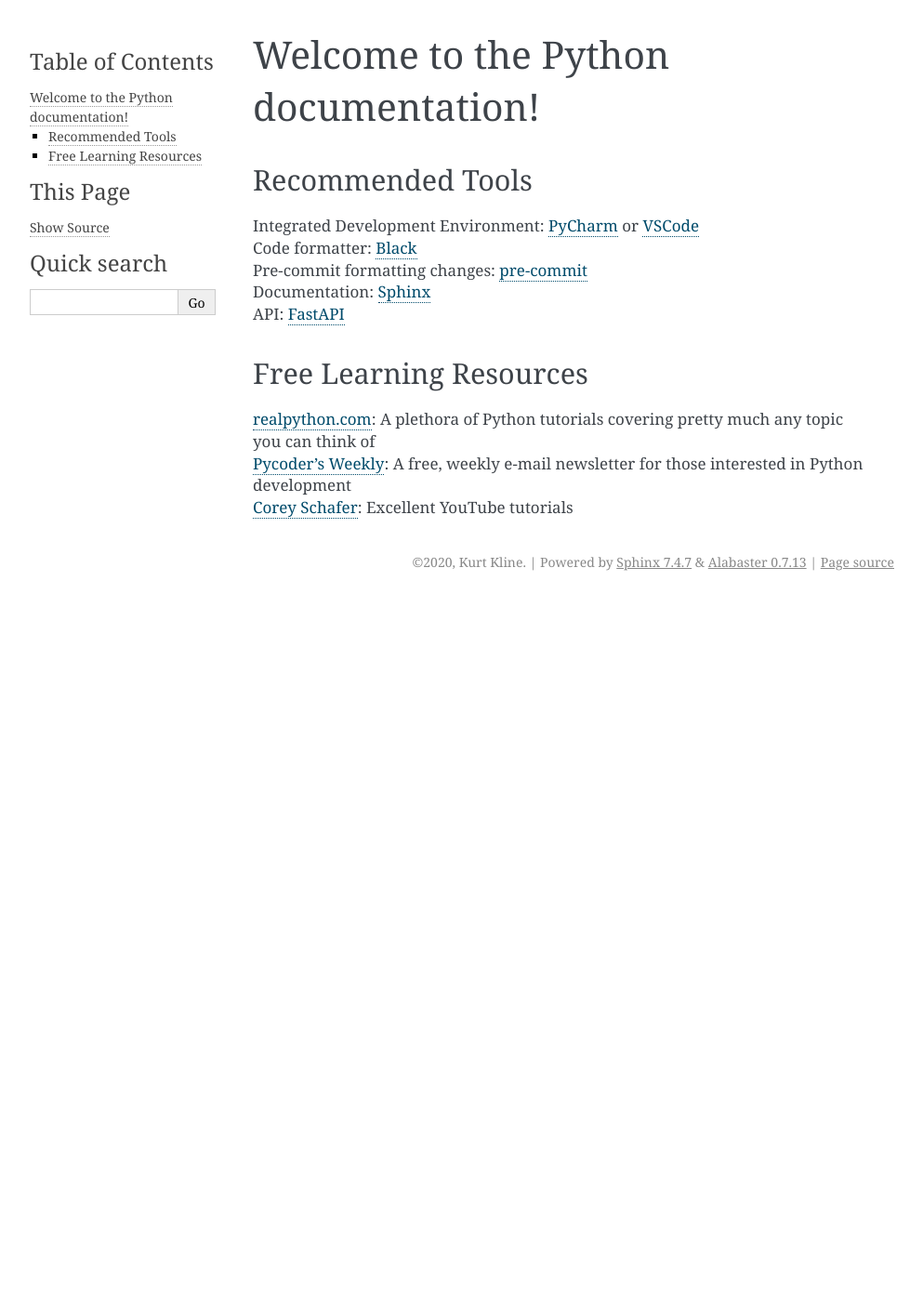
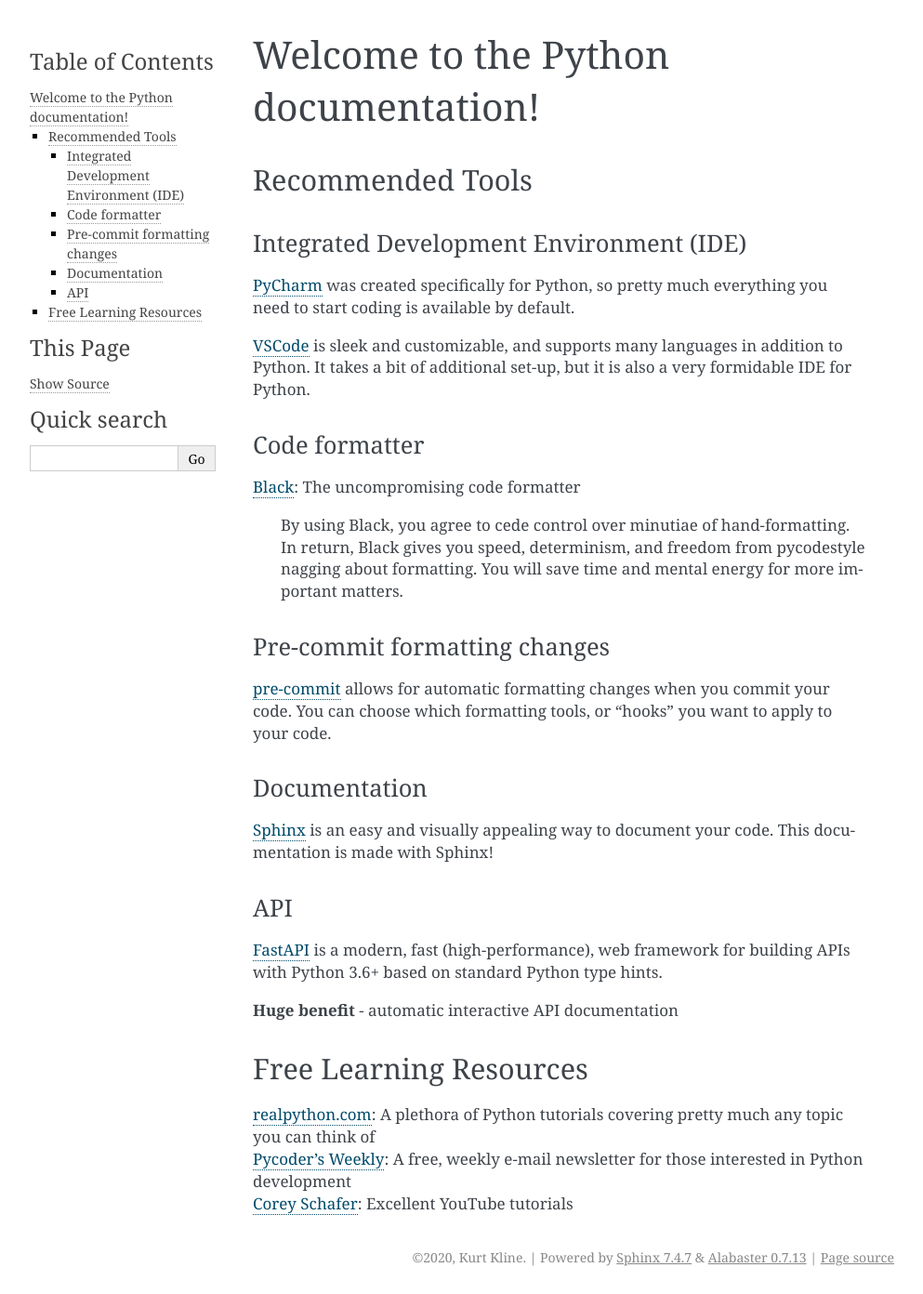
Before and after one commit to julianripplink/lpn-techies, a Sphinx documentation site: the page built from docs/languages/python.md, in a window 1280 px wide. Shown: the whole page at 93% size, without its empty margins (148-1141 px from the left). Built offline with Sphinx 7.4.7, drawn with Linux system fonts in a browser that asks for light colours; before the commit the page ends 900 px from its top, so only the background shows below that.

Commit message:
Update python.md

```diff
--- a/docs/languages/python.md
+++ b/docs/languages/python.md
@@ -1,11 +1,27 @@
 # Welcome to the Python documentation!
 
 ## Recommended Tools
-Integrated Development Environment: [PyCharm](https://www.jetbrains.com/pycharm/) or [VSCode](https://code.visualstudio.com/)
-Code formatter: [Black](https://black.readthedocs.io/en/stable/)
-Pre-commit formatting changes: [pre-commit](https://pre-commit.com/)
-Documentation: [Sphinx](https://www.sphinx-doc.org/en/master/index.html)
-API: [FastAPI](https://fastapi.tiangolo.com/)
+#### Integrated Development Environment (IDE)
+[PyCharm](https://www.jetbrains.com/pycharm/) was created specifically for Python, so pretty much everything you need to start coding is available by default.
+
+[VSCode](https://code.visualstudio.com/) is sleek and customizable, and supports many languages in addition to Python. It takes a bit of additional set-up, but it is also a very formidable IDE for Python.
+
+#### Code formatter
+[Black](https://black.readthedocs.io/en/stable/): The uncompromising code formatter
+
+> By using Black, you agree to cede control over minutiae of hand-formatting. In return, Black gives you speed, determinism, and freedom from pycodestyle nagging about formatting. You will save time and mental energy for more important matters.
+
+#### Pre-commit formatting changes
+[pre-commit](https://pre-commit.com/) allows for automatic formatting changes when you commit your code. You can choose which formatting tools, or "hooks" you want to apply to your code.
+
+#### Documentation
+[Sphinx](https://www.sphinx-doc.org/en/master/index.html) is an easy and visually appealing way to document your code. This documentation is made with Sphinx!
+
+#### API
+[FastAPI](https://fastapi.tiangolo.com/) is a modern, fast (high-performance), web framework for building APIs with Python 3.6+ based on standard Python type hints.
+
+**Huge benefit** - automatic interactive API documentation
+
 
 ## Free Learning Resources
 [realpython.com](https://realpython.com/): A plethora of Python tutorials covering pretty much any topic you can think of
```
